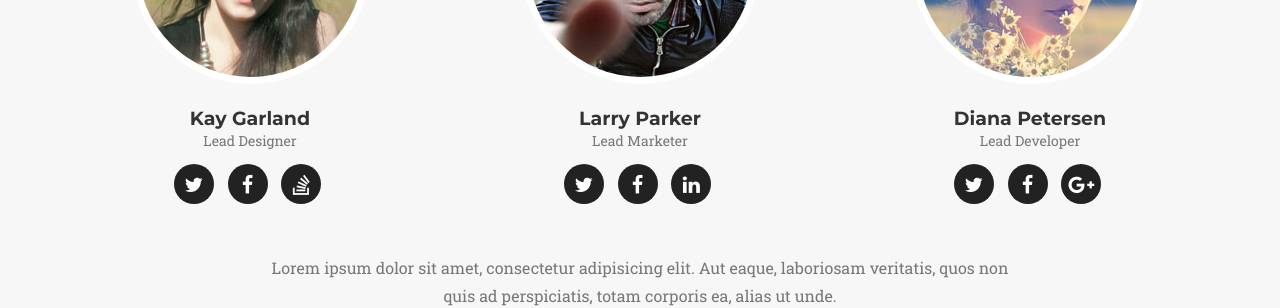
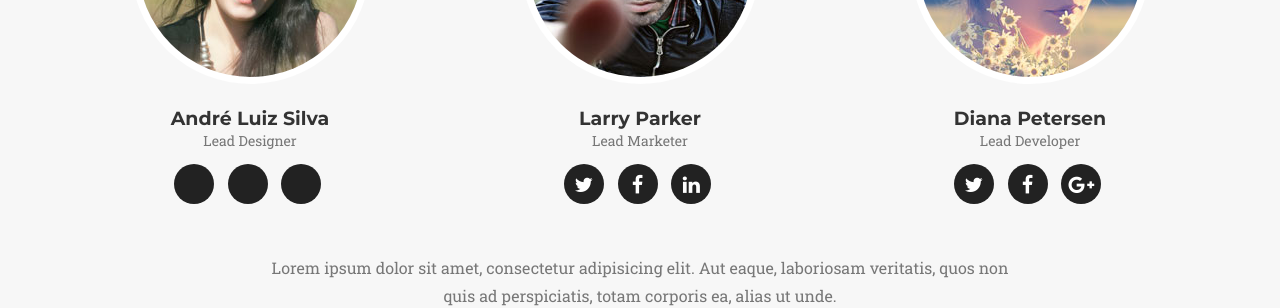
Before and after one commit to AndreLuiiz13/AndreLuiiz13.github.io, a Jekyll site: the page built from index.html, in a window 1280 px wide and 900 px high, scrolled down 4875 px. Shown: the part 153-461 px from the top of the window. Built offline with Jekyll 4.4.1, drawn with Linux system fonts in a browser that asks for light colours; some web fonts are replaced; part of the change alters nothing that is shown.

Commit message:
Modify email, description, and team member details
Updated personal information and social links.

```diff
--- a/_config.yml
+++ b/_config.yml
@@ -3,22 +3,22 @@ baseurl:
 
 # Site settings
 title: André Luiz Silva
-email: your-email@domain.com
-description: "Write an awesome description for your new site here. You can edit this line in _config.yml. It will appear in your document head meta (for Google search results) and in your feed.xml site description."
+email: your-andre.silva5@ufv.br
+description: "Portfólio de André Luiz - Estudante e futuro Cientista de Dados."
 
 
 # Team names, titles and social links
 people:
-- name: Kay Garland
+- name: André Luiz Silva
   pic: 1
   position: Lead Designer
   social:
-    - title: twitter
-      url: #
-    - title: facebook
-      url: #
-    - title: stack-overflow
-      url: #
+    - title: GitHub
+      url: #https://github.com/AndreLuiiz13
+    - title: Linkedin
+      url: #https://www.linkedin.com/in/andr%C3%A9-luiz-9005913b6/
+    - title: Instagram
+      url: #https://www.instagram.com/andrx.lz/
 
 - name: Larry Parker
   pic: 2
```
